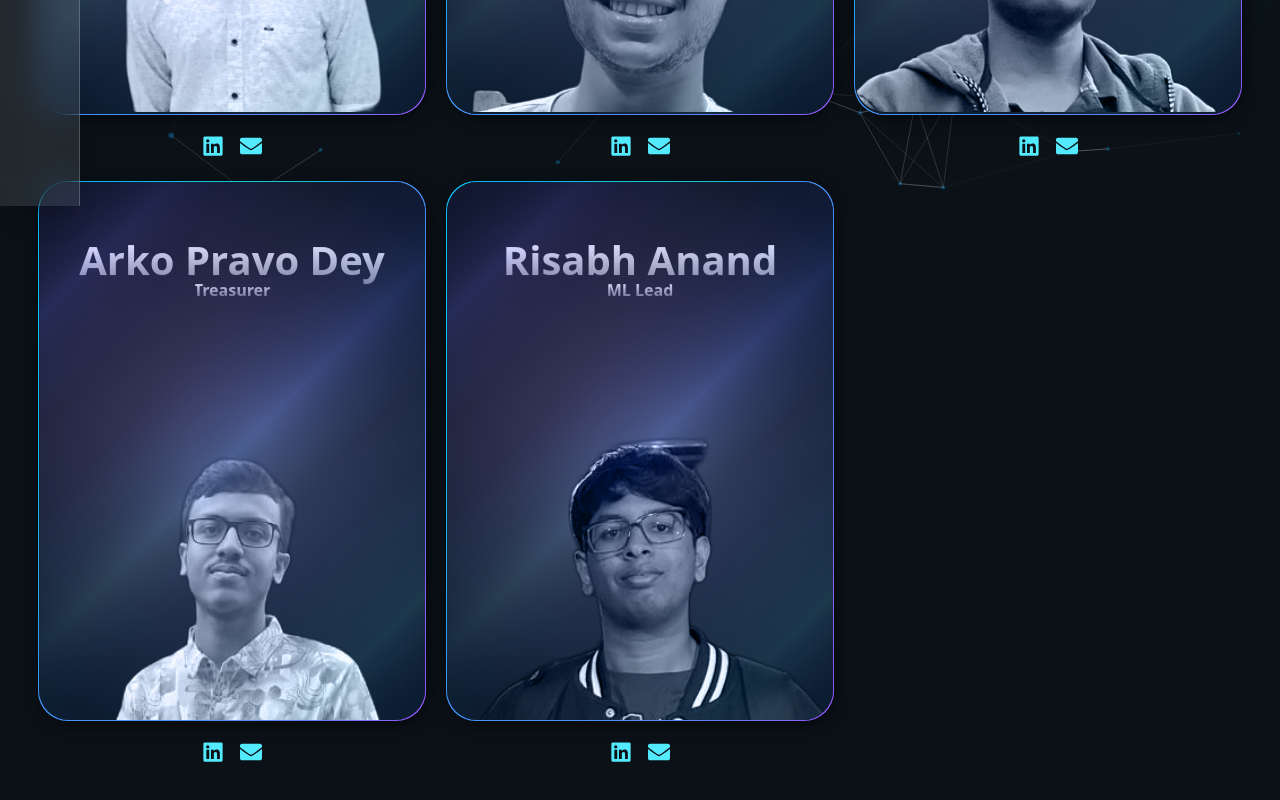
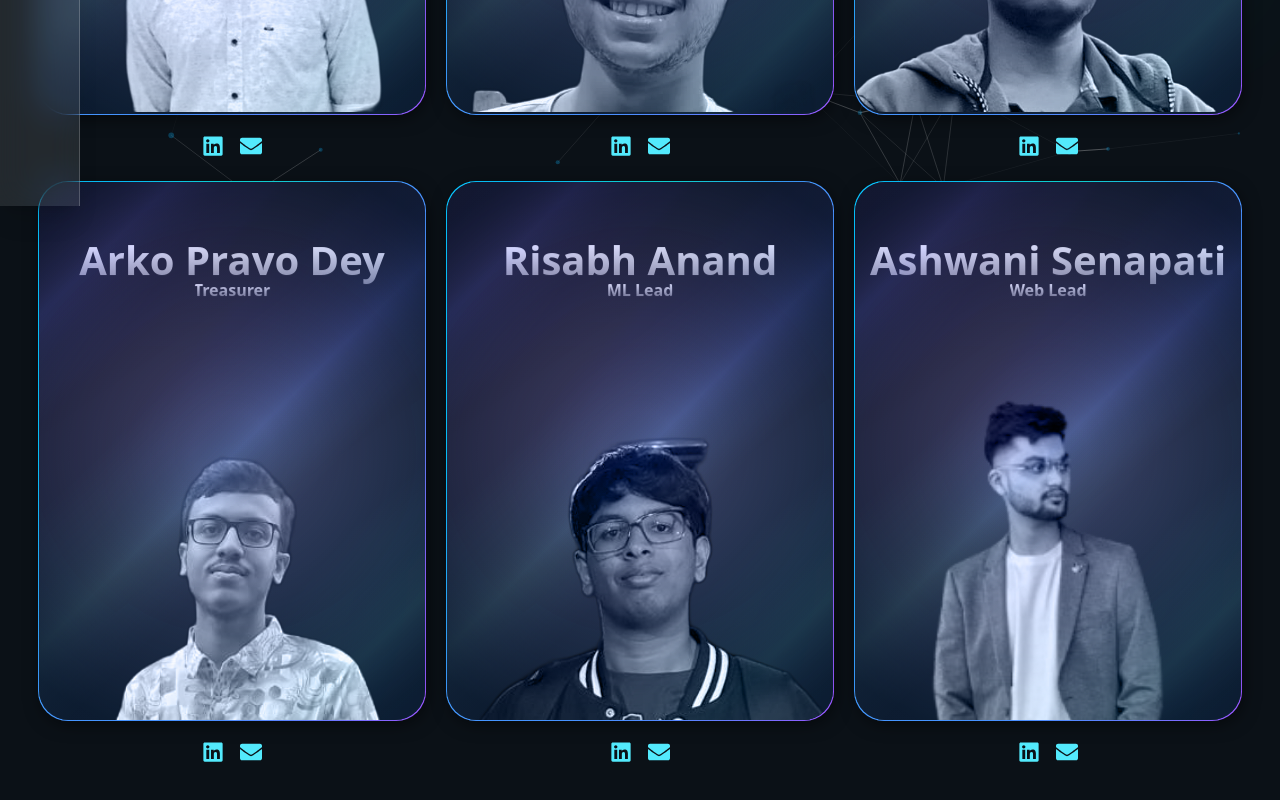
Before and after one commit to senapatiashwani632-design/ML4EWeb1, a Next.js app: page /team in a window 1280 px wide. Shown: the part 594-1394 px from the top of the page. Built offline with nearby package versions, Linux system fonts and the light colour scheme.

Commit message:
updated teams

```diff
--- a/src/app/components/ProfileCard/ProfileCard.css
+++ b/src/app/components/ProfileCard/ProfileCard.css
@@ -54,11 +54,7 @@
   --card-opacity: 1;
 }
 
-.pc-card-wrapper:hover::before,
-.pc-card-wrapper.active::before {
-  filter: contrast(1) saturate(2) blur(40px) opacity(1);
-  transform: scale(0.9) translate3d(0, 0, 0.1px);
-}
+
 
 .pc-card {
   height: 80svh;
@@ -93,11 +89,7 @@
   overflow: hidden;
 }
 
-.pc-card:hover,
-.pc-card.active {
-  transition: none;
-  transform: translate3d(0, 0, 0.1px) rotateX(var(--rotate-y)) rotateY(var(--rotate-x));
-}
+
 
 .pc-card * {
   display: grid;
@@ -184,11 +176,6 @@
   opacity: 0;
 }
 
-.pc-card:hover .pc-shine,
-.pc-card.active .pc-shine {
-  filter: brightness(0.85) contrast(1.5) saturate(0.5);
-  animation: none;
-}
 
 .pc-card:hover .pc-shine::before,
 .pc-card.active .pc-shine::before,
--- a/src/app/components/ProfileCard/ProfileCard.jsx
+++ b/src/app/components/ProfileCard/ProfileCard.jsx
@@ -48,8 +48,12 @@ const ProfileCardComponent = ({
   contactText = "Contact",
   showUserInfo = true,
   onContactClick,
+
   zoom = 1,
   disableAura = false, // keep tilt, but swap hover rainbow → static cyan glow
+
+  // ✅ ADDED: vertical offset (in px). Positive moves the image DOWN.
+  avatarOffsetY = 0,
 }) => {
   const wrapRef = useRef(null);
   const cardRef = useRef(null);
@@ -233,6 +237,9 @@ const ProfileCardComponent = ({
 
   const avatarTransform = `translateX(-50%) scale(${zoom || 1})`;
 
+  // ✅ ADDED: compose final transform with vertical offset (px)
+  const avatarTransformWithOffset = `${avatarTransform} translateY(${avatarOffsetY}px)`;
+
   return (
     <div
       ref={wrapRef}
@@ -252,7 +259,8 @@ const ProfileCardComponent = ({
               src={avatarUrl}
               alt={`${name || "User"} avatar`}
               loading="lazy"
-              style={{ transform: avatarTransform }}
+              /* ✅ CHANGED to use the new transform with offset */
+              style={{ transform: avatarTransformWithOffset }}
             />
 
             {showUserInfo && (
--- a/src/app/team/page.jsx
+++ b/src/app/team/page.jsx
@@ -36,6 +36,7 @@ const members = [
     gmail: "mailto:rishikakalidas@gmail.com",
     zoom: 1,
     disableAura: true,
+
   },
   {
     name: "Bibhu",
@@ -67,16 +68,17 @@ const members = [
     zoom: 1.5,
     disableAura: true,
   },
-  //  {
-  //   name: "Ashwani Senapati",
-  //   title: "Web Lead",
-  //   handle: "ashwani",
-  //   avatarUrl: "/team/weblead.png",
-  //   linkedin: "https://www.linkedin.com/in/ashwani-senapati-ba294827a/",
-  //   gmail: "mailto:senapatiashwani47@gmail.com",
-  //   zoom: 1.5,
-  //   disableAura: true,
-  // },
+  {
+    name: "Ashwani Senapati",
+    title: "Web Lead",
+    handle: "ashwani",
+    avatarUrl: "/team/weblead.png",
+    linkedin: "https://www.linkedin.com/in/ashwani-senapati-ba294827a/",
+    gmail: "mailto:senapatiashwani47@gmail.com",
+    zoom: 1.5,
+    disableAura: true,
+    avatarOffset: 100
+  },
 ];
 
 export default function TeamPage() {
@@ -133,7 +135,8 @@ export default function TeamPage() {
               showUserInfo={false}
               showBehindGradient={false}
               zoom={m.zoom}               // ✅ Apply per-member zoom
-              d//isableAura={m.disableAura} // ✅ Apply per-member aura toggle
+              //disableAura={m.disableAura} // ✅ Apply per-member aura toggle
+              avatarOffsetY={m.avatarOffset}
             />
 
             {/* Social Links */}
```
